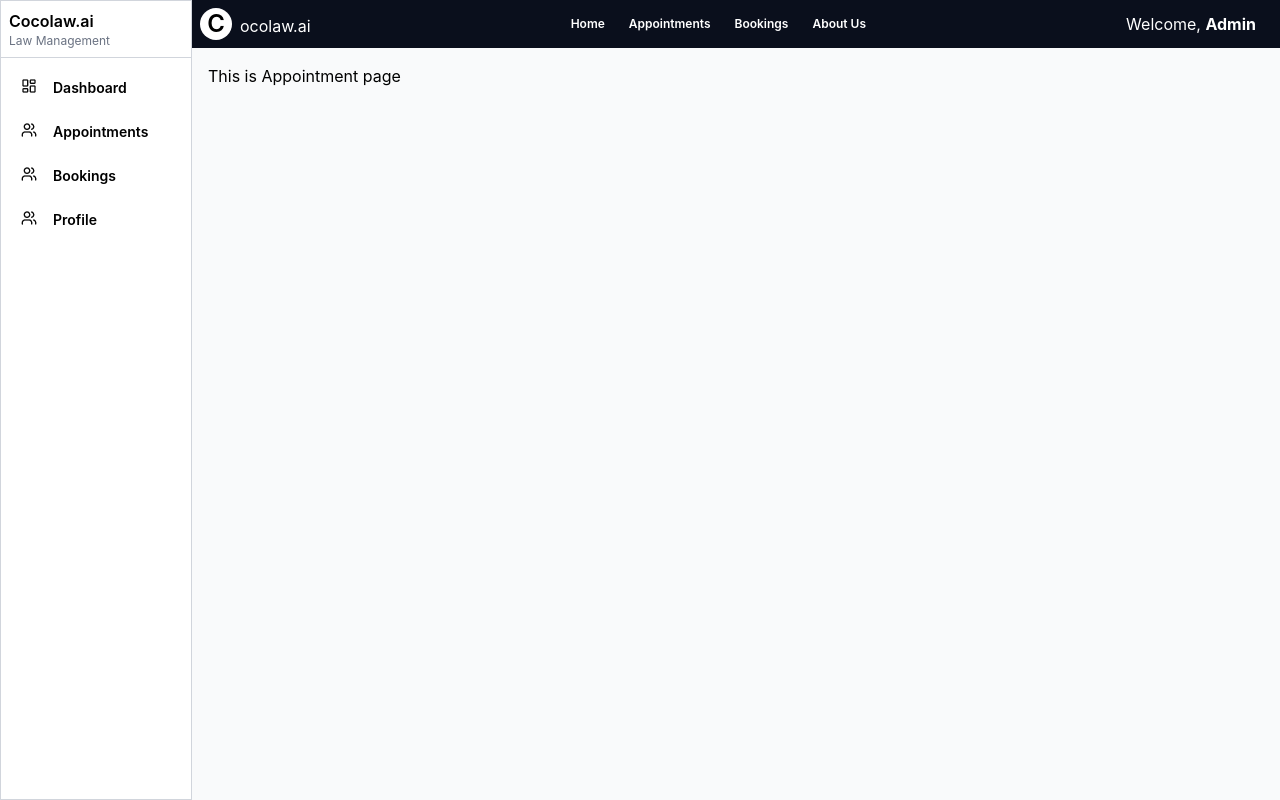
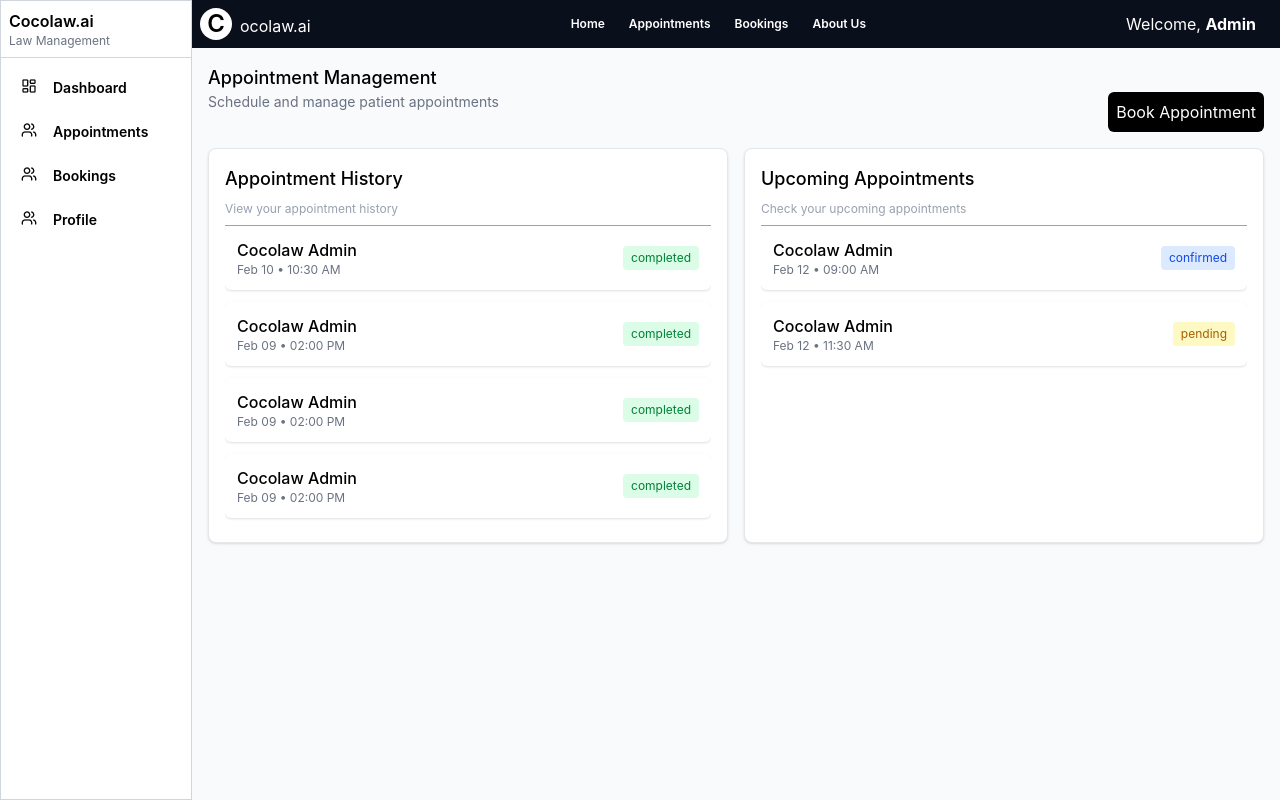
Before and after one commit to DevHanzala/-lawlelulia-platform, a React (Vite) app in the folder frontend/: page /appointments in a window 1280 px wide. Built offline with nearby package versions, Linux system fonts and the light colour scheme.

Commit message:
feat: designed full appointment card

```diff
--- a/frontend/src/pages/Appointments.jsx
+++ b/frontend/src/pages/Appointments.jsx
@@ -1,8 +1,45 @@
-const Appointments = ()=>{
+import AppointmentCard from "../components/AppointmentCard";
+
+const Appointments = () => {
     return (
-        <div>
-            This is Appointment page
-        </div>
+        <>
+            <div className="w-full">
+                <h5 className="font-medium text-lg">Appointment Management</h5>
+                <div className="flex justify-between ">
+                    <p className="text-sm text-gray-500">Schedule and manage patient appointments</p>
+                    <button className="bg-black text-white p-2 rounded-md">Book Appointment</button>
+                </div>
+            </div>
+
+            {/* Appointment Section */}
+            <div className="w-full flex flex-col md:flex-row gap-4 mt-4">
+
+                {/* History */}
+                <div className="w-full md:w-1/2 border border-gray-200 rounded-lg bg-white shadow-sm flex flex-col p-4">
+                    <h5 className="text-lg font-medium ">Appointment History</h5>
+                    <p className="text-xs text-gray-400 border-b py-2">View your appointment history</p>
+
+                    <div className="space-y-3 h-[300px] overflow-y-auto">
+                        <AppointmentCard name="Cocolaw Admin" date="Feb 10" time="10:30 AM" status="completed" />
+                        <AppointmentCard name="Cocolaw Admin" date="Feb 09" time="02:00 PM" status="completed" />
+                        <AppointmentCard name="Cocolaw Admin" date="Feb 09" time="02:00 PM" status="completed" />
+                        <AppointmentCard name="Cocolaw Admin" date="Feb 09" time="02:00 PM" status="completed" />
+                    </div>
+                </div>
+
+                {/* Upcoming */}
+                <div className="w-full md:w-1/2 border border-gray-200 rounded-lg bg-white shadow-sm flex flex-col p-4">
+                    <h5 className="text-lg font-medium">Upcoming Appointments</h5>
+                    <p className="text-xs text-gray-400 border-b py-2">Check your upcoming appointments</p>
+
+                    <div className="space-y-3 h-[300px] overflow-y-auto">
+                        <AppointmentCard name="Cocolaw Admin" date="Feb 12" time="09:00 AM" status="confirmed" />
+                        <AppointmentCard name="Cocolaw Admin" date="Feb 12" time="11:30 AM" status="pending" />
+                    </div>
+                </div>
+
+            </div>
+        </>
     )
 }
 
```
